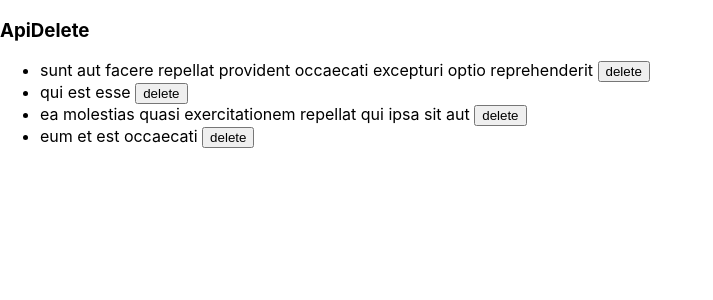
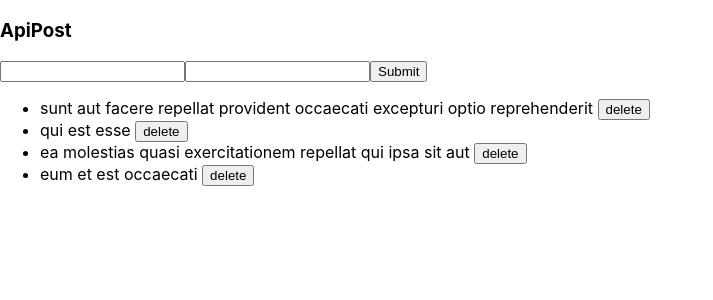
Before and after one commit to andrianrf/reactjs, a React (Create React App) app: page / in a window 1280 px wide. Shown: the top 300 px of the page, without its empty margins (0-713 px from the left). Built offline with nearby package versions, Linux system fonts and the light colour scheme; data requests are answered from the project's data file.

Commit message:
initialize apipost

```diff
--- a/src/App.js
+++ b/src/App.js
@@ -1,6 +1,6 @@
 import './App.css';
 import { Component, Fragment } from 'react';
-import ApiDelete from './class/ApiDelete';
+import ApiPost from './class/ApiPost';
 
 // npm install -g json-server
 // json-server --watch db.json --port 3004
@@ -12,8 +12,8 @@ class App extends Component {
 
     return (
       <Fragment>
-        <h3>ApiDelete</h3>
-        <ApiDelete />
+        <h3>ApiPost</h3>
+        <ApiPost />
       </Fragment>
     )
   }
--- /dev/null
+++ b/src/class/ApiPost.jsx
@@ -0,0 +1,75 @@
+import axios from "axios";
+import { Fragment } from "react";
+import { Component } from "react";
+
+class ApiPost extends Component {
+    constructor(props){
+      super(props);
+      this.state = {
+        posts: [],
+        form:{
+          userId: 1
+        },
+        isLoading: true
+      }
+    }
+
+    getData = () => {
+        fetch("http://localhost:3004/posts")
+        .then(Response => Response.json())
+        .then(data => this.setState(
+          {posts:data, isLoading:false}
+          ));
+    }
+
+    handlerDelete = (id) => {
+        fetch("http://localhost:3004/posts/"+id, { method: 'DELETE' })
+            .then((res) => {
+                console.log(res);
+                this.getData();
+            });
+    }
+
+    handlerDeleteV2 = (id) => {
+        axios.delete("http://localhost:3004/posts/"+id)
+        .then((res)=>{
+            console.log(res);
+            this.getData();
+        });
+    }
+
+    componentDidMount(){
+      this.getData();
+    }
+
+    handleSubmit = (event) => {
+      console.log(event);
+    }
+
+    render(){
+
+        if(this.state.isLoading){
+          return <p>Loading...</p>
+        }
+
+        return (
+
+      <Fragment>
+
+        <form>
+          <input type="text" name="title" />
+          <input type="text" name="body" />
+          <button onClick={this.handleSubmit}>Submit</button>
+        </form>
+
+      <ul>
+        { this.state.posts.map((post) =>
+        <li key={post.id}> {post.title} <button onClick={() => this.handlerDelete(post.id)}>delete</button> </li>
+        ) }
+      </ul>
+    </Fragment>
+        );
+    }
+}
+
+export default ApiPost;
```
